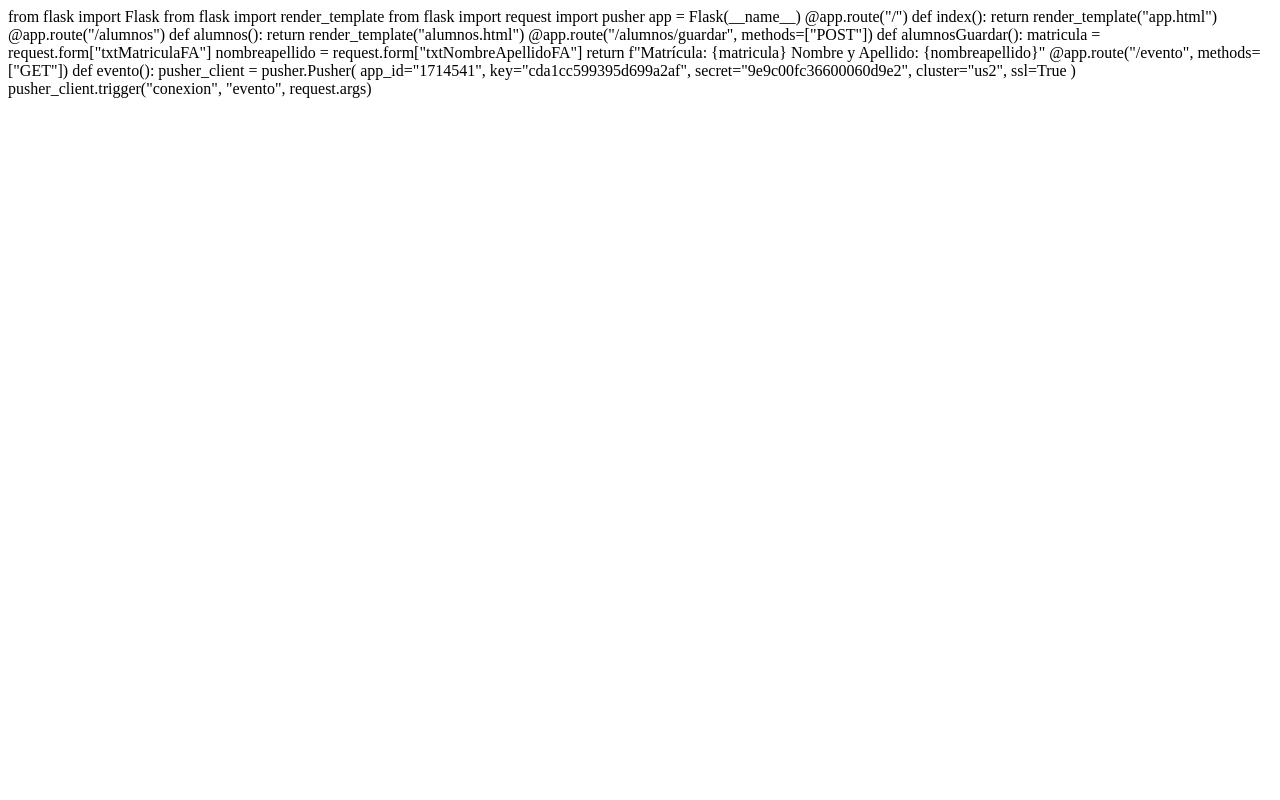
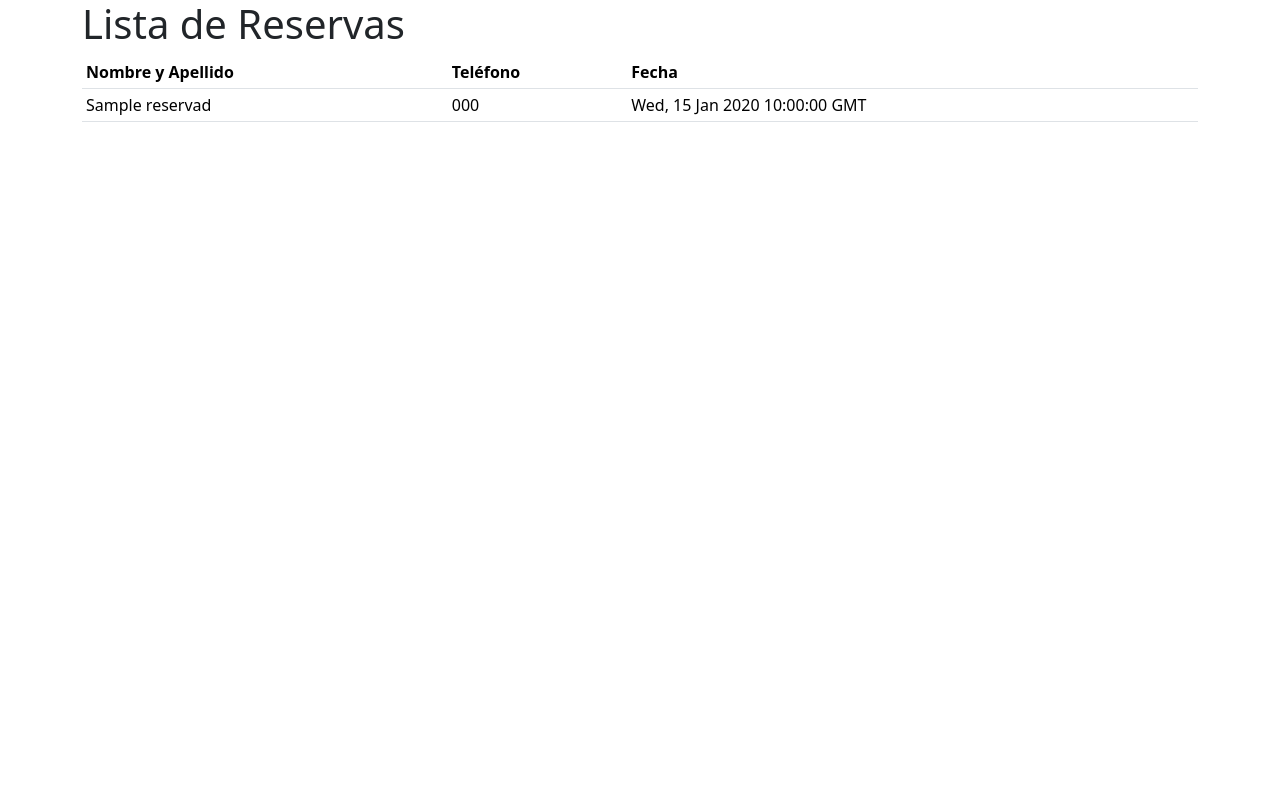
Before and after one commit to CarlosR2104/flask, a Flask app: page / in a window 1280 px wide. Run offline with Flask 3, Linux system fonts and the light colour scheme; tables that the repository leaves empty or names only in its code hold one stand-in row (values such as "Sample post"); some libraries are stand-ins or nearby versions.

Commit message:
Update app.html

```diff
--- a/templates/app.html
+++ b/templates/app.html
@@ -1,34 +1,85 @@
-from flask import Flask
+<!DOCTYPE html>
+<html lang="es">
+<head>
+    <meta charset="UTF-8">
+    <meta name="viewport" content="width=device-width, initial-scale=1.0">
 
-from flask import render_template
-from flask import request
+    <link href="https://cdn.jsdelivr.net/npm/bootstrap@5.3.3/dist/css/bootstrap.min.css" rel="stylesheet" integrity="sha384-QWTKZyjpPEjISv5WaRU9OFeRpok6YctnYmDr5pNlyT2bRjXh0JMhjY6hW+ALEwIH" crossorigin="anonymous">
 
-import pusher
+    <script src="https://code.jquery.com/jquery-3.7.1.min.js" integrity="sha256-/JqT3SQfawRcv/BIHPThkBvs0OEvtFFmqPF/lYI/Cxo=" crossorigin="anonymous"></script>
 
-app = Flask(__name__)
+    <script src="https://js.pusher.com/8.2.0/pusher.min.js"></script>
 
-@app.route("/")
-def index():
-    return render_template("app.html")
+    <title>Reservas</title>
+</head>
+<body>
+    <div class="container">
+      <h1>Lista de Reservas</h1>
+      <table class="table table-sm">
+        <thead>
+          <tr>
+            <th>Nombre y Apellido</th>
+            <th>Teléfono</th>
+            <th>Fecha</th>
+          </tr>
+        </thead>
+        <tbody id="tbodyReservas"></tbody>
+      </table>
+    </div>
 
-@app.route("/alumnos")
-def alumnos():
-    return render_template("alumnos.html")
+    <script src="https://cdn.jsdelivr.net/npm/bootstrap@5.3.3/dist/js/bootstrap.bundle.min.js" integrity="sha384-YvpcrYf0tY3lHB60NNkmXc5s9fDVZLESaAA55NDzOxhy9GkcIdslK1eN7N6jIeHz" crossorigin="anonymous"></script>
 
-@app.route("/alumnos/guardar", methods=["POST"])
-def alumnosGuardar():
-    matricula      = request.form["txtMatriculaFA"]
-    nombreapellido = request.form["txtNombreApellidoFA"]
-    return f"Matrícula: {matricula} Nombre y Apellido: {nombreapellido}"
+    <script>
+        window.addEventListener("load", function (event) {
+            // Realizamos un SELECT a la BD con FLASK y lo imprimimos en el TBODY
+            function buscar() {
+                $.get("/reservas/buscar", function (respuesta) {
+                    // Imprimimos la respuesta de FLASK con SELECT para saber cómo acceder a cada valor y colocarlos en el TBODY
+                    // console.log(respuesta)
 
-@app.route("/evento", methods=["GET"])
-def evento():
-    pusher_client = pusher.Pusher(
-        app_id="1714541",
-        key="cda1cc599395d699a2af",
-        secret="9e9c00fc36600060d9e2",
-        cluster="us2",
-        ssl=True
-    )
+                    $("#tbodyReservas").html("")
 
-    pusher_client.trigger("conexion", "evento", request.args)
+                    for (var x in respuesta) {
+                        var reserva = respuesta[x]
+                        $("#tbodyReservas").append(`<tr>
+                            <td>${reserva[1]}</td>
+                            <td>${reserva[2]}</td>
+                            <td>${reserva[3]}</td>
+                        </tr>`)
+                    }
+                })
+            }
+
+            buscar()
+
+            Pusher.logToConsole = true
+
+            var pusher = new Pusher("cda1cc599395d699a2af", {
+                cluster: "us2"
+            })
+
+            // Canal ---> Donde se concentran los hilos con los clientes conectados
+            var channel = pusher.subscribe("canalReservas");
+
+            // Evento --> El código que se accionará con la información enviada o el uso del canal
+            channel.bind("nuevaReserva", function (reserva) {
+                // 1. Notificar el evento
+                // alert("Ocurrió un nuevo evento de reserva")
+
+                // 2. Recibir información enviada en el evento
+                // console.log(reserva)
+
+                // 3. Trabajar información enviada por el evento
+                $("#tbodyReservas").prepend(`<tr>
+                    <td>${reserva.nombre_apellido}</td>
+                    <td>${reserva.telefono}</td>
+                    <td>${reserva.fecha}</td>
+                </tr>`)
+
+                // 4. Mandar a llamar otro código luego del evento si es necesario
+                buscar()
+            })
+        })
+    </script>
+</body>
+</html>
```
